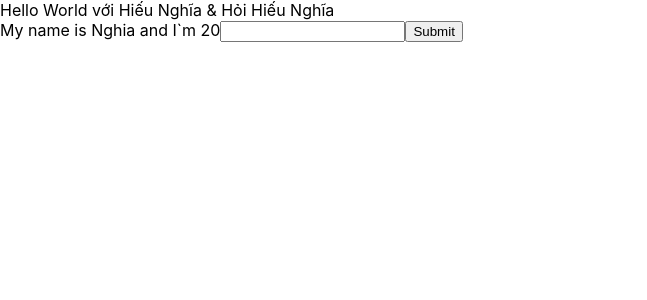
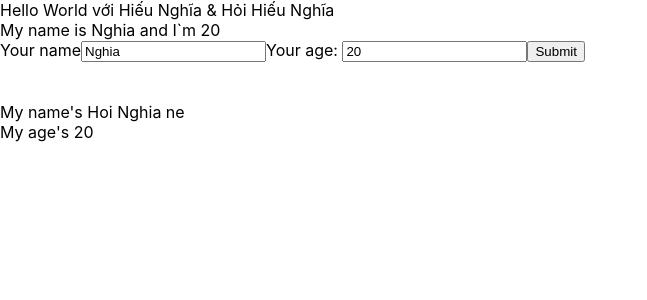
Before and after one commit to HieuNghia304/React_udemy, a React (Create React App) app: page / in a window 1280 px wide. Shown: the top 300 px of the page, without its empty margins (0-647 px from the left). Built offline with nearby package versions, Linux system fonts and the light colour scheme.

Commit message:
video 23

```diff
--- /dev/null
+++ b/src/components/DisplayInfor.js
@@ -0,0 +1,18 @@
+import React from "react";
+
+class DisplayInfor extends React.Component{
+    render() {
+        //destructuring array/object
+        const { age, name} = this.props;
+        // console.log(this.props)
+        //props => viet tat properties, dung de truyen du lieu tu cha sang con
+        return(
+            <div>
+                  <div>My name's {name}</div>
+                  <div>My age's {age}</div>
+            </div>
+        );
+    }
+}
+
+export default DisplayInfor;
--- a/src/components/MyComponent.js
+++ b/src/components/MyComponent.js
@@ -1,49 +1,16 @@
 import React from "react";
+import DisplayInfor from "./DisplayInfor";
+import UserInfor from "./UserInfor";
 
 class MyComponent extends React.Component{
 
-    state = {
-        name: "Nghia",
-        address: "Hoi Nghia ne",
-        age: 20
-    };
-
-    handleClick(event){
-        console.log("Click me my buttom");
-
-
-        this.setState({
-           name: 'Tien',
-           age: Math.floor((Math.random() * 100) + 1)
-        })
-    }
-
-    handleOnMoverOver(event){
-        // console.log(event);
-    }
-
-    handleOnChangeInput = (event) => {
-        this.setState({
-            name: event.target.value
-        })
-    }
-
-    handleOnSubmit = (event) => {
-        event.preventDefault(); //lệnh không cho trang load lại khi bấm nút submit
-        console.log(this.state)
-    }
     //JSX
     render(){
         return(
             <div>
-                My name is {this.state.name} and I`m {this.state.age}
-
-               <from>
-                <input type= 'nhap vao di'
-                onChange={(event) => this.handleOnChangeInput(event)}
-                />
-                <button>Submit</button>
-               </from>
+                <UserInfor />
+                <br /> <br />
+                <DisplayInfor name="Hoi Nghia ne" age="20" />
             </div>
         );
     }
--- /dev/null
+++ b/src/components/UserInfor.js
@@ -0,0 +1,55 @@
+import React from 'react';
+
+class UserInfor extends React.Component{
+
+    state = {
+        name: "Nghia",
+        address: "Hoi Nghia ne",
+        age: 20
+    };
+
+    handleOnChangeInput = (event) => {
+        this.setState({
+            name: event.target.value
+        })
+    }
+
+    handleOnSubmit = (event) => {
+        event.preventDefault(); //lệnh không cho trang load lại khi bấm nút submit
+        console.log(this.state)
+    }
+
+    handleOnChangeAge = (event) => {
+        console.log(this.state)
+
+    }
+
+    render(){
+        return(
+            <div>
+                My name is {this.state.name} and I`m {this.state.age}
+                <br />
+                <from onSubmit = {(event) => this.handleOnSubmit(event)}>
+                 <label>Your name</label>
+                 <input
+                     value={this.state.name}
+                     text="text"
+                     onChange={(event) => this.handleOnChangeInput(event)}
+                 />
+
+                 <label>Your age: </label>
+                 <input
+                     value={this.state.age}
+                     onChange={(event) => this.handleOnChangeAge(event)}
+                 />
+
+                 <button>Submit</button>
+                </from>
+
+            </div>
+        )
+    }
+}
+
+//Để class chạy được thì phải có dòng này
+export default UserInfor;
```
Also changed, not shown: src/App.js (+5 -5 lines).
